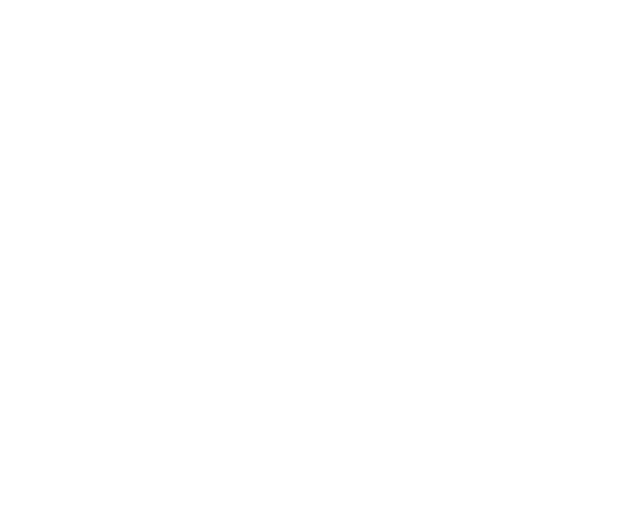
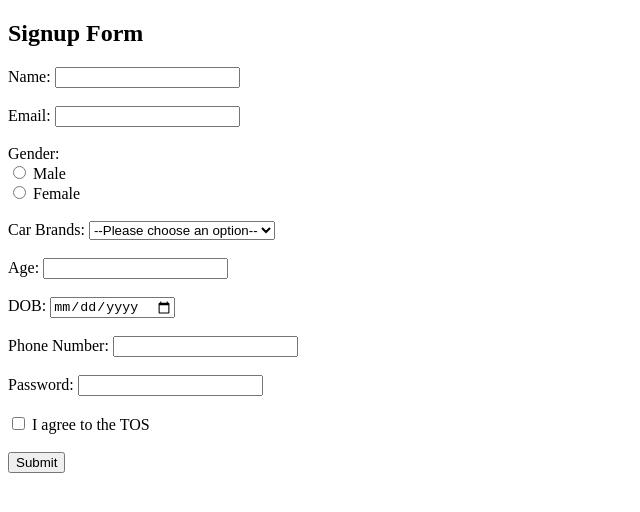
Before and after one commit to acciojob/signup-form-car-vedant13012002, a website: page main.html in a window 1280 px wide. Shown: the whole page, without its empty margins (0-640 px from the left). Drawn offline with Linux system fonts and the light colour scheme.

Commit message:
created a submission

```diff
--- a/main.html
+++ b/main.html
@@ -12,5 +12,42 @@
 </script>
 
 </body>
+<h2>Signup Form</h2>
+    <form action="#" method="post">
+        <label for="name">Name:</label>
+        <input type="text" id="name" name="name" required><br><br>
 
+        <label for="email">Email:</label>
+        <input type="email" id="email" name="email" required><br><br>
+
+		<label>Gender:</label><br>
+        <input type="radio" id="gender_m" name="gender" value="male" required>
+        <label for="gender_m">Male</label><br>
+        <input type="radio" id="gender_f" name="gender" value="female" required>
+        <label for="gender_f">Female</label><br><br>
+
+		<label for="cars">Car Brands:</label>
+        <select id="cars" name="cars" required>
+            <option value="" disabled selected>--Please choose an option--</option>
+            <option value="volvo">Volvo</option>
+            <option value="saab">Saab</option>
+            <option value="fiat">Fiat</option>
+            <option value="audi">Audi</option>
+        </select><br><br>
+		<label for="age">Age:</label>
+        <input type="number" id="age" name="age" required><br><br>
+
+        <label for="dob">DOB:</label>
+        <input type="date" id="dob" name="dob" required><br><br>
+
+        <label for="tel">Phone Number:</label>
+        <input type="tel" id="tel" name="tel" pattern="[0-9]{3}-[0-9]{3}-[0-9]{4}"><br><br>
+
+        <label for="password">Password:</label>
+        <input type="password" id="password" name="password" required><br><br>
+
+        <input type="checkbox" id="tos" name="tos" required>
+        <label for="tos">I agree to the TOS</label><br><br>
+
+        <input type="submit" value="Submit">
 </html>
```
